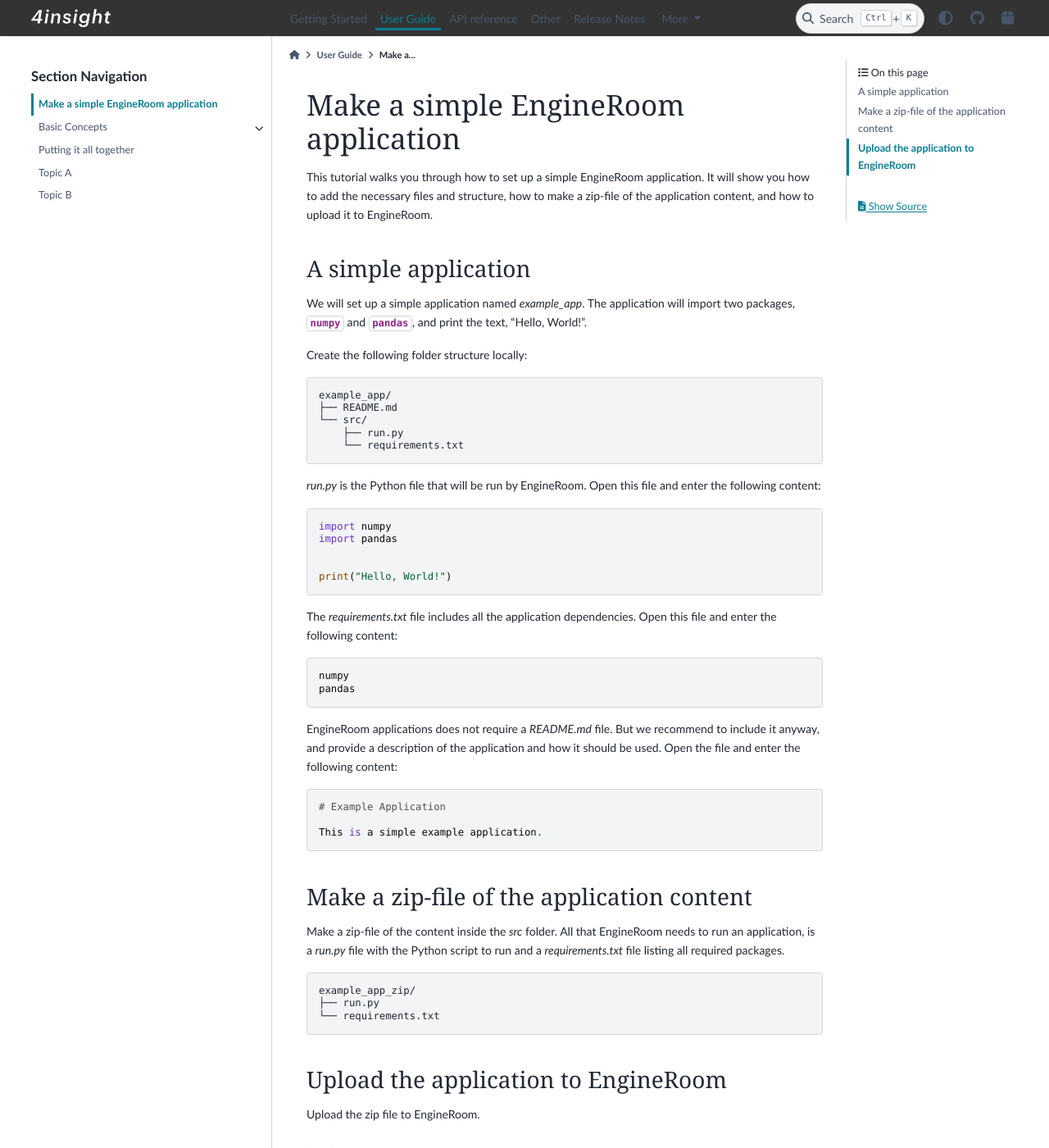
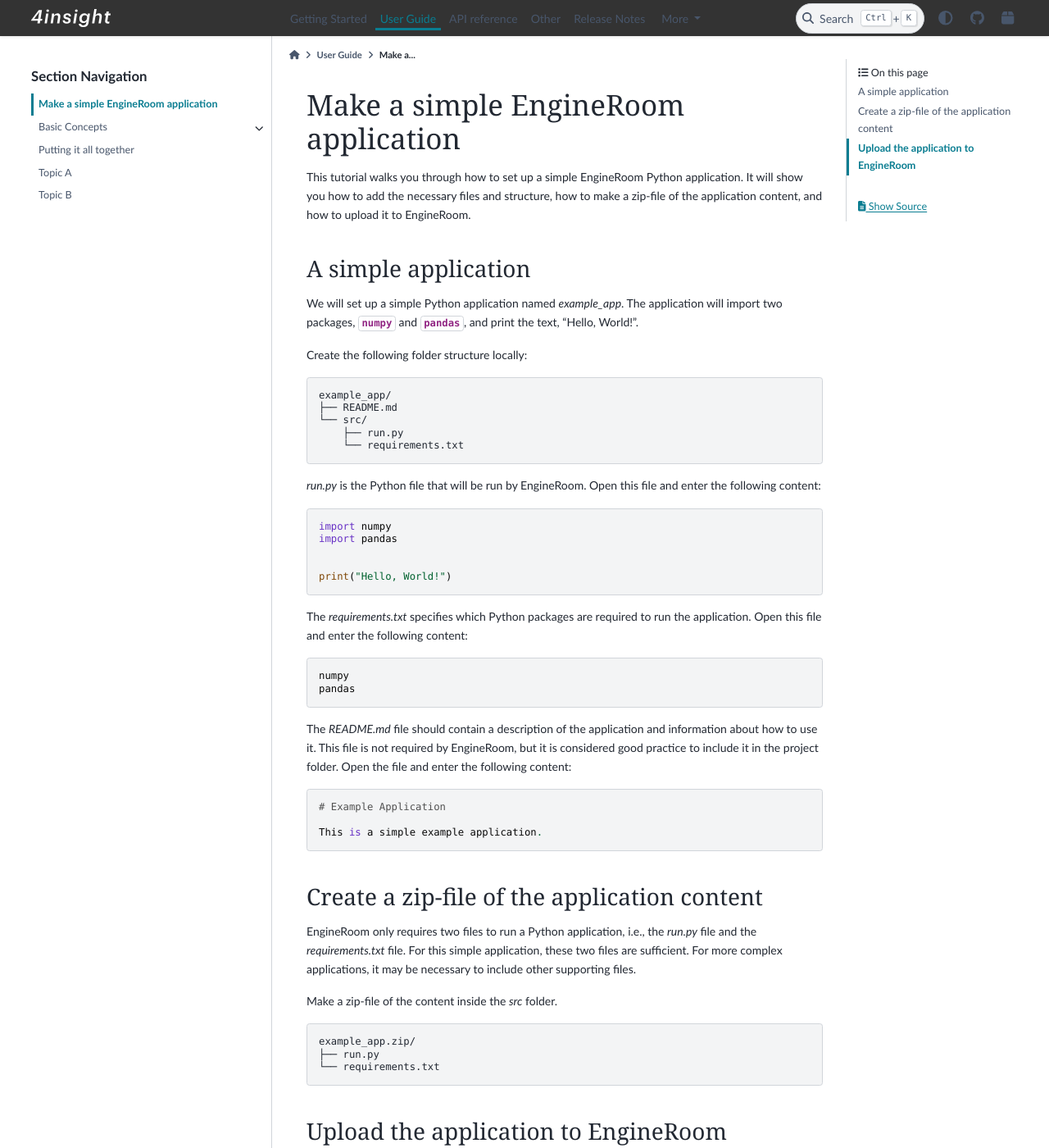
Before and after one commit to 4Subsea/fourinsight-engineroom-utils-python, a Sphinx documentation site: the page built from docs/user_guide/simple_app.rst, in a window 1280 px wide and 1400 px high. Shown: the whole window at 82% size. Built offline with Sphinx 7.4.7 and the PyData theme 0.15.4, drawn with Linux system fonts in a browser that asks for light colours; some of the changed text lies outside the part shown.

Commit message:
changed simple app

```diff
--- a/docs/user_guide/simple_app.rst
+++ b/docs/user_guide/simple_app.rst
@@ -1,15 +1,15 @@
 Make a simple EngineRoom application
 ====================================
 
-This tutorial walks you through how to set up a simple EngineRoom application. It
-will show you how to add the necessary files and structure, how to make a zip-file
+This tutorial walks you through how to set up a simple EngineRoom Python application.
+It will show you how to add the necessary files and structure, how to make a zip-file
 of the application content, and how to upload it to EngineRoom.
 
 A simple application
 --------------------
 
-We will set up a simple application named `example_app`. The application will import
-two packages, :mod:`numpy` and :mod:`pandas`, and print the text, "Hello, World!".
+We will set up a simple Python application named `example_app`. The application will
+import two packages, :mod:`numpy` and :mod:`pandas`, and print the text, "Hello, World!".
 
 Create the following folder structure locally:
 
@@ -32,17 +32,18 @@ the following content:
 
     print("Hello, World!")
 
-The `requirements.txt` file includes all the application dependencies. Open this file
-and enter the following content:
+The `requirements.txt` specifies which Python packages are required to run the application.
+Open this file and enter the following content:
 
 ::
 
     numpy
     pandas
 
-EngineRoom applications does not require a `README.md` file. But we recommend to
-include it anyway, and provide a description of the application and how it should
-be used. Open the file and enter the following content:
+The `README.md` file should contain a description of the application and information
+about how to use it. This file is not required by EngineRoom, but it is considered
+good practice to include it in the project folder. Open the file and enter the following
+content:
 
 ::
 
@@ -51,16 +52,19 @@ be used. Open the file and enter the following content:
     This is a simple example application.
 
 
-Make a zip-file of the application content
-------------------------------------------
+Create a zip-file of the application content
+--------------------------------------------
 
-Make a zip-file of the content inside the `src` folder. All that EngineRoom needs to
-run an application, is a `run.py` file with the Python script to run and a `requirements.txt`
-file listing all required packages.
+EngineRoom only requires two files to run a Python application, i.e., the `run.py`
+file and the `requirements.txt` file. For this simple application, these two files
+are sufficient. For more complex applications, it may be necessary to include other
+supporting files.
+
+Make a zip-file of the content inside the `src` folder.
 
 ::
 
-    example_app_zip/
+    example_app.zip/
     ├── run.py
     └── requirements.txt
 
@@ -68,4 +72,5 @@ file listing all required packages.
 Upload the application to EngineRoom
 ------------------------------------
 
-Upload the zip file to EngineRoom.
+Go to `<https://4insight.io/#/engineroom>`_, and upload the zip-file to your EngineRoom
+application.
```
